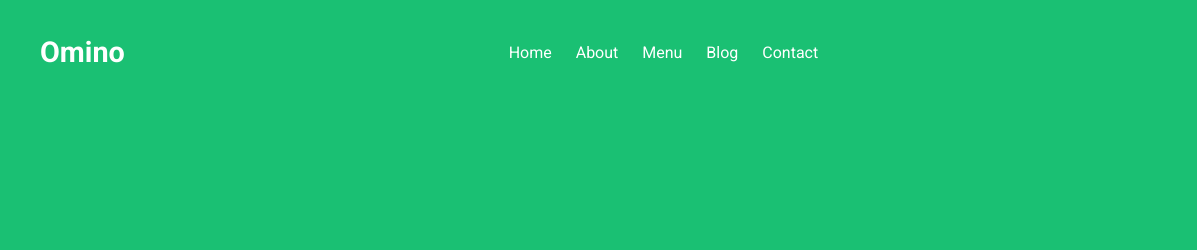
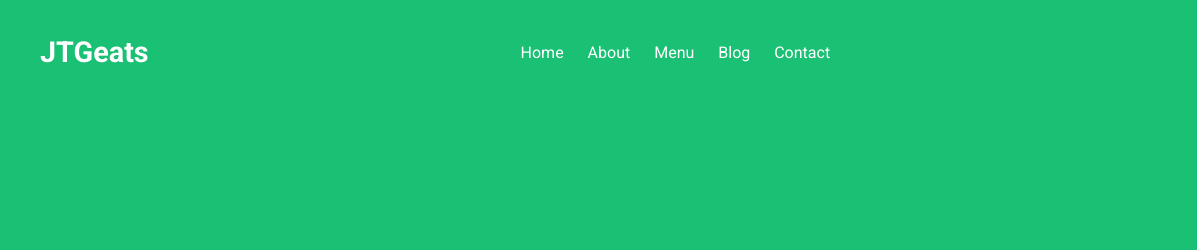
Before and after one commit to adGit07/Omino, a plain HTML site: page index.html in a window 1280 px wide. Shown: the top 250 px of the page, 0-1197 px from the left. Drawn offline with nearby package versions, Linux system fonts and the light colour scheme.

Commit message:
Update index.html

```diff
--- a/index.html
+++ b/index.html
@@ -38,7 +38,7 @@
     <!-- Header -->
     <header class="header">
       <div class="container">
-        <div class="logo"><b>Omino</b></div>
+        <div class="logo"><b>JTGeats</b></div>
         <nav>
           <a href="#">Home</a>
           <a href="#">About</a>
@@ -474,7 +474,7 @@
     <!-- Footer -->
     <footer class="footer">
       <div class="container">
-        <div class="logo">Omino</div>
+        <div class="logo">JTGeats</div>
         <nav>
           <a href="#">Home</a>
           <a href="#">About</a>
```
